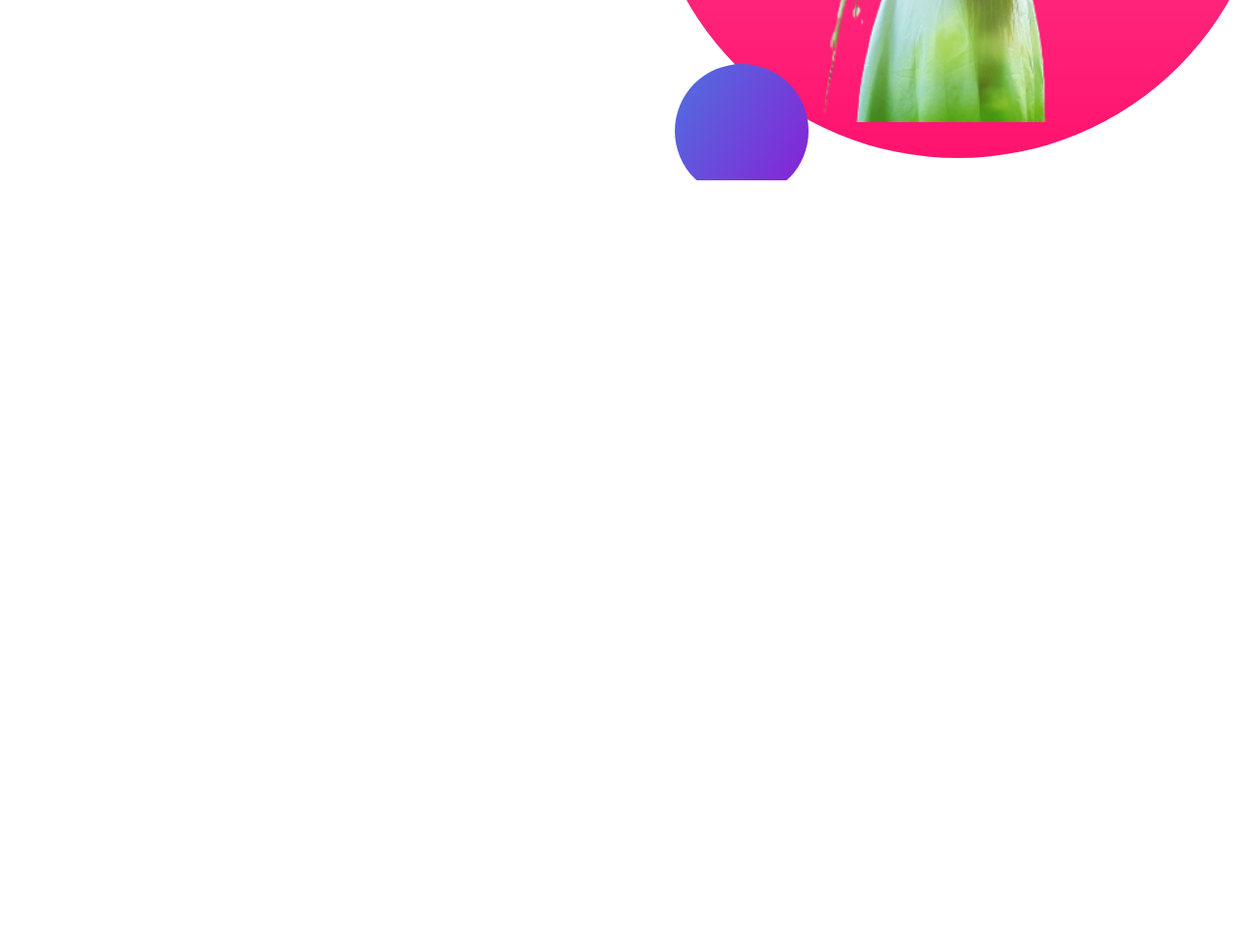
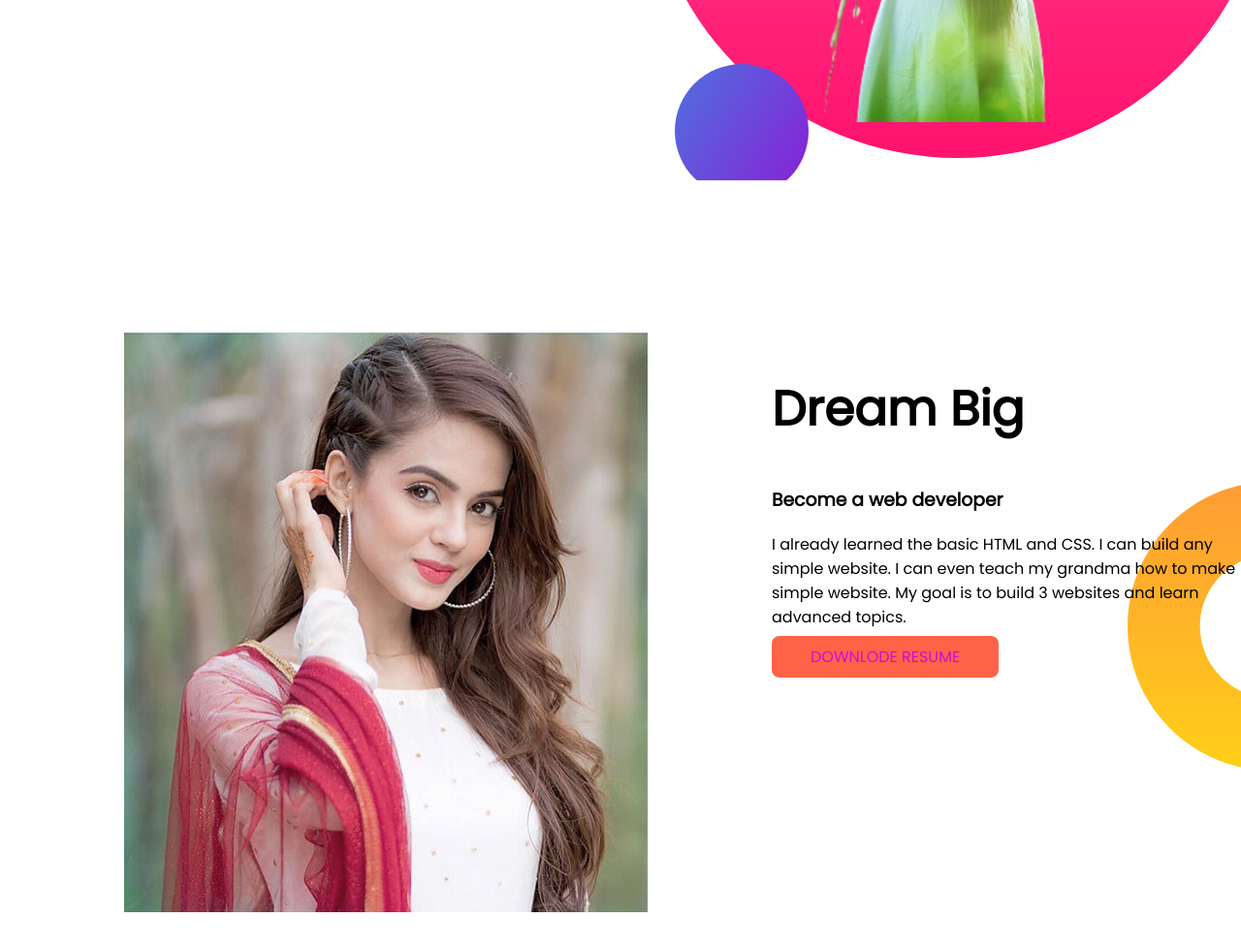
Before and after one commit to keya12345/developer-portfolio, a plain HTML site: page index.html in a window 1280 px wide. Shown: the part 500-1480 px from the top of the page at 97% size. Before the commit the page ends 800 px from the top, so only its background shows below. Drawn offline with Linux system fonts and the light colour scheme.

Commit message:
dream big added

```diff
--- a/index.html
+++ b/index.html
@@ -23,13 +23,28 @@
                 That's why I am learning and mastering web development. I will not stop until I become the Web
                 Development
                 Hero.</p>
-            <a class="link-button" target="blank" href="https://www.linkedin.com/">HIRE ME</a>
+            <a class="link-button" target="_blank" href="https://www.linkedin.com/">HIRE ME</a>
         </div>
 
         <div class="half-width">
             <img src="images/my-bg2.png" alt="">
         </div>
     </section>
+
+
+    <section class="dream-big">
+        <div class="half-width">
+            <img src="images/beautiful-girl.jpg" alt="">
+        </div>
+        <div class="half-width">
+            <h1>Dream Big</h1>
+            <h3>Become a web developer</h3>
+            <p>I already learned the basic HTML and CSS. I can build any simple website. I can even teach my grandma how
+                to make simple website. My goal is to build 3 websites and learn advanced topics.</p>
+            <a class="link-button" target="_blank"
+                href="https://programminghero1.github.io/developer-portfolio/">DOWNLODE RESUME</a>
+        </div>
+    </section>
 </body>
 
 </html>
--- a/style.css
+++ b/style.css
@@ -10,6 +10,7 @@ h1{
 }
 section{
     display: flex;
+    margin-bottom: 150px;
 }
 .half-width{
     width: 50%;
@@ -29,3 +30,8 @@ section{
     background-image: url(images/top-banner.png);
     background-repeat: no-repeat;
 }
+.dream-big{
+    background-image:url(images/dream-bg.png);
+    background-repeat: no-repeat;
+    background-position: right;
+}
```
Also changed, not shown: images/beautiful-girl.jpg (added), images/dream-bg.png (added), images/exp-bg.png (added).
